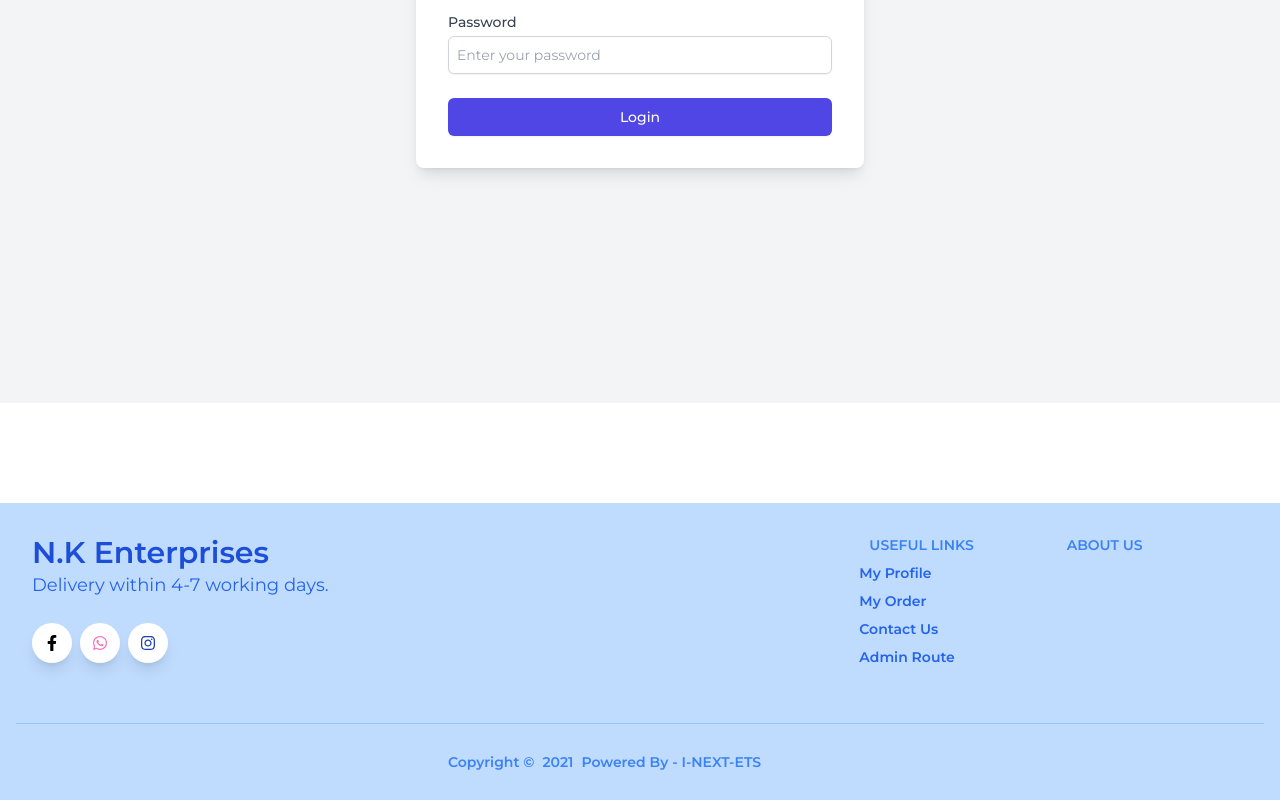
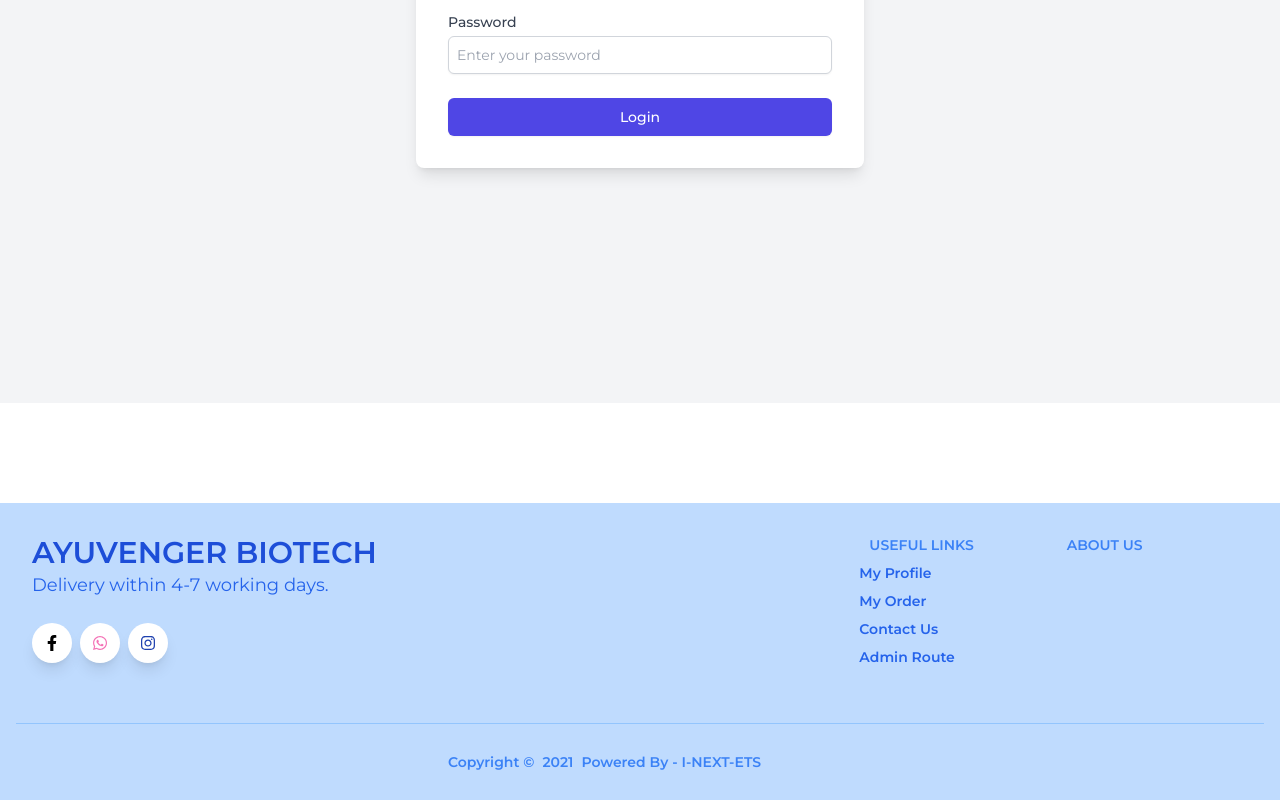
Before and after one commit to vikash6267/Ayyuvengerbiotech, a React (Create React App) app: page /login in a window 1280 px wide. Shown: the part 397-1197 px from the top of the page. Built offline with nearby package versions, Linux system fonts and the light colour scheme; no server answers.

Commit message:
UPDATE NAMES

```diff
--- a/src/components/common/Footer.jsx
+++ b/src/components/common/Footer.jsx
@@ -7,7 +7,7 @@ const Footer = () => {
       <div className="container mx-auto px-4">
         <div className="flex flex-wrap text-left lg:text-left">
           <div className="w-full lg:w-6/12 px-4">
-            <h4 className="text-3xl font-semibold text-blue-700">N.K Enterprises</h4>
+            <h4 className="text-3xl font-semibold text-blue-700">AYUVENGER BIOTECH</h4>
             <h5 className="text-lg mt-0 mb-2 text-blue-600">
             Delivery within 4-7 working days.
             </h5>
```
